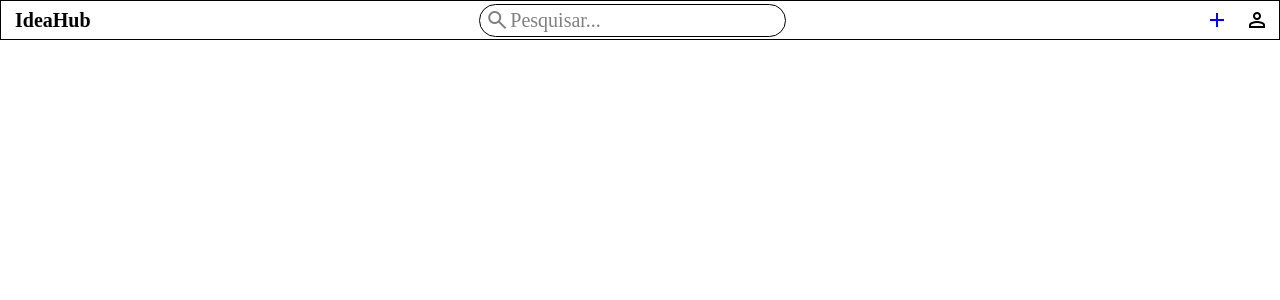
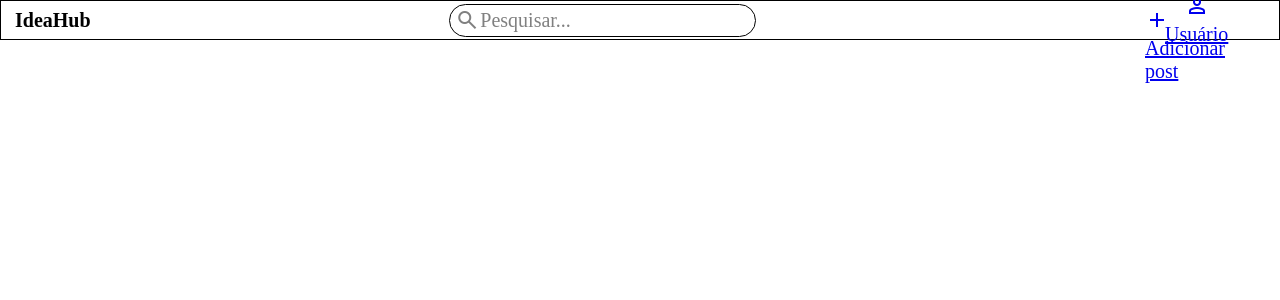
Before and after one commit to dsena205/ideaHub-frontend-templete, a PHP site: page / in a window 1280 px wide. Shown: the top 300 px of the page. Run offline with PHP 8.4, Linux system fonts and the light colour scheme.

Commit message:
tentando muito

```diff
--- a/index.html
+++ b/index.html
@@ -10,34 +10,35 @@
 </head>
 <body>
     <header>
-        <nav class="iCaixa-nav">
+        <nav class="caixa-nav">
             <!-- nav item 1 -->
-            <a class="iLogo" href="index.html"><h1>IdeaHub</h1></a>
+            <a class="logo" href="index.html"><h1>IdeaHub</h1></a>
 
             <!-- nav item 2 -->
-            <div class="iPesquisa">
+            <div class="pesquisa">
                 <input class="barraPesquisa" placeholder="Pesquisar..." type="search">
                 <span class="icones iconePesquisa material-symbols-outlined">search</span>
             </div>
 
             <!-- nav item 3 -->
-            <nav>
+            <nav class="nav-3">
                 <label class="hamburguer icones material-symbols-outlined">menu</label>
-                <div class="iAutenticacao">
-                    <a class="icones" href="perguntas/nova-pergunta.html"><span class=" material-symbols-outlined">add</span></a>
-                    <span class="icones material-symbols-outlined">person</span>
+                <div class="autenticacao responsive">
+                    <a class="icones flex grupo-item-nav" href="perguntas/nova-pergunta.html">
+                        <span class="material-symbols-outlined">add</span>
+                        <span>Adicionar post</span>
+                    </a>
+                    <a class="flex grupo-item-nav" href="#">
+                        <span class="icones material-symbols-outlined">person</span>
+                        <span>Usuário</span>
+                    </a>
                 </div>
             </nav>
-
         </nav>
     </header>
 
-    <main class="iMain">
-        <h2>Bem vindo Usuario!</h2>
-    </main>
 
-
-
+     <script src="public/bootstrap/js/bootstrap.js"></script>
     <script src="public/js/script.js"></script>
 </body>
 </html>
--- a/public/css/global.css
+++ b/public/css/global.css
@@ -18,7 +18,6 @@
     --texto-input: black;
 }
 
-/* Mobile S */
 * {
     padding: 0px;
     margin: 0px;
@@ -35,6 +34,10 @@ body {
     background-color: black;
 }
 
+.flex {
+    display: flex;
+}
+
 /* icones */
 
 .icones {
@@ -42,19 +45,21 @@ body {
     height: 24px;
     padding-inline: 1rem;
 }
+/*--------------*/
 
-/*--------------*/
+
+
 
 
 /* --------- header ------------*/
 
-.iLogo {
+.logo {
     text-decoration: none;
     color: var(--texto);
     font-size: 10em;
 }
 
-.iCaixa-nav {
+.caixa-nav {
     background-color: var(--fundo-header);
     border: 1px solid black;
     position: fixed;
@@ -68,7 +73,7 @@ body {
     box-sizing: border-box;
 }
 
-.iPesquisa {
+.pesquisa {
     position: relative;
     display: flex;
     align-items: center;
@@ -103,26 +108,31 @@ body {
     color: var(--placeholder-focus);
 }
 
-.iAutenticacao {
+.autenticacao {
     display: none;
     padding-left: 0.5rem;
     align-items: center;
     justify-content: center;
 }
 
-.caixa-autenticacao {
-    display: flex;
-    justify-content: center;
-    align-items: center;
+.hamburguer {
+    top: 0;
+    right: 10;
+    padding: 0.3rem 0;
 }
 
-.usuario {
-    display: flex;
-    align-items: center;
-    gap: 5px;
+.grupo-item-nav {
+    max-width: 5rem;
+    display: block;
 }
 
 /* -------------------------- */
+
+
+
+
+
+
 
 @media only screen and (width: 375px) {
     /* Mobile M */
@@ -146,6 +156,14 @@ body {
         max-width: 10rem;
     }
 
+    .autenticacao.responsive {
+        position: absolute;
+        display: flex;
+        flex-direction: column;
+        top: 40px;
+        right: 60px;
+    }
+
 }
 
 @media screen and (min-width: 768px) {
@@ -161,7 +179,7 @@ body {
         color: var(--placeholder);
     }
 
-    .iAutenticacao {
+    .autenticacao {
         display: flex;
     }
 
```
